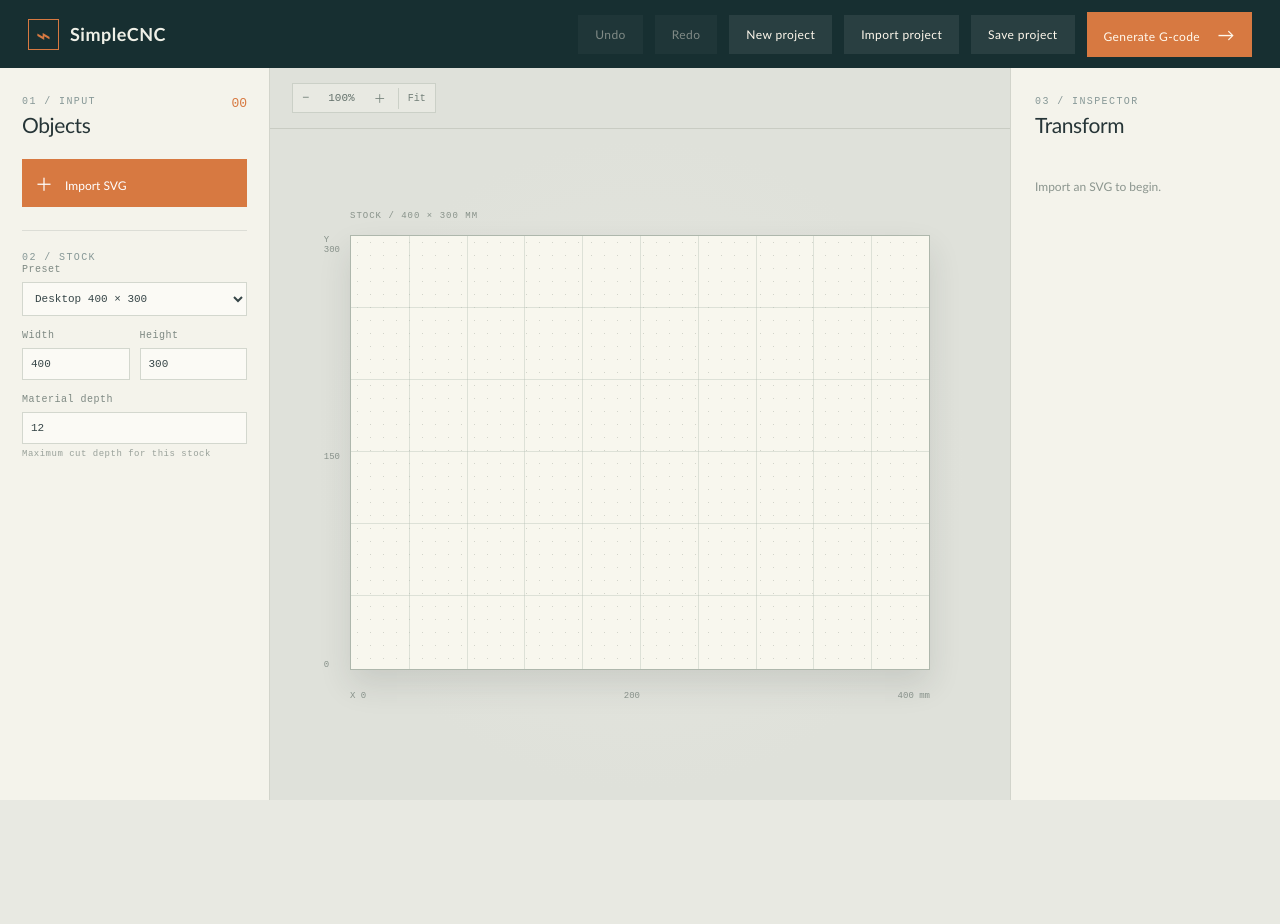
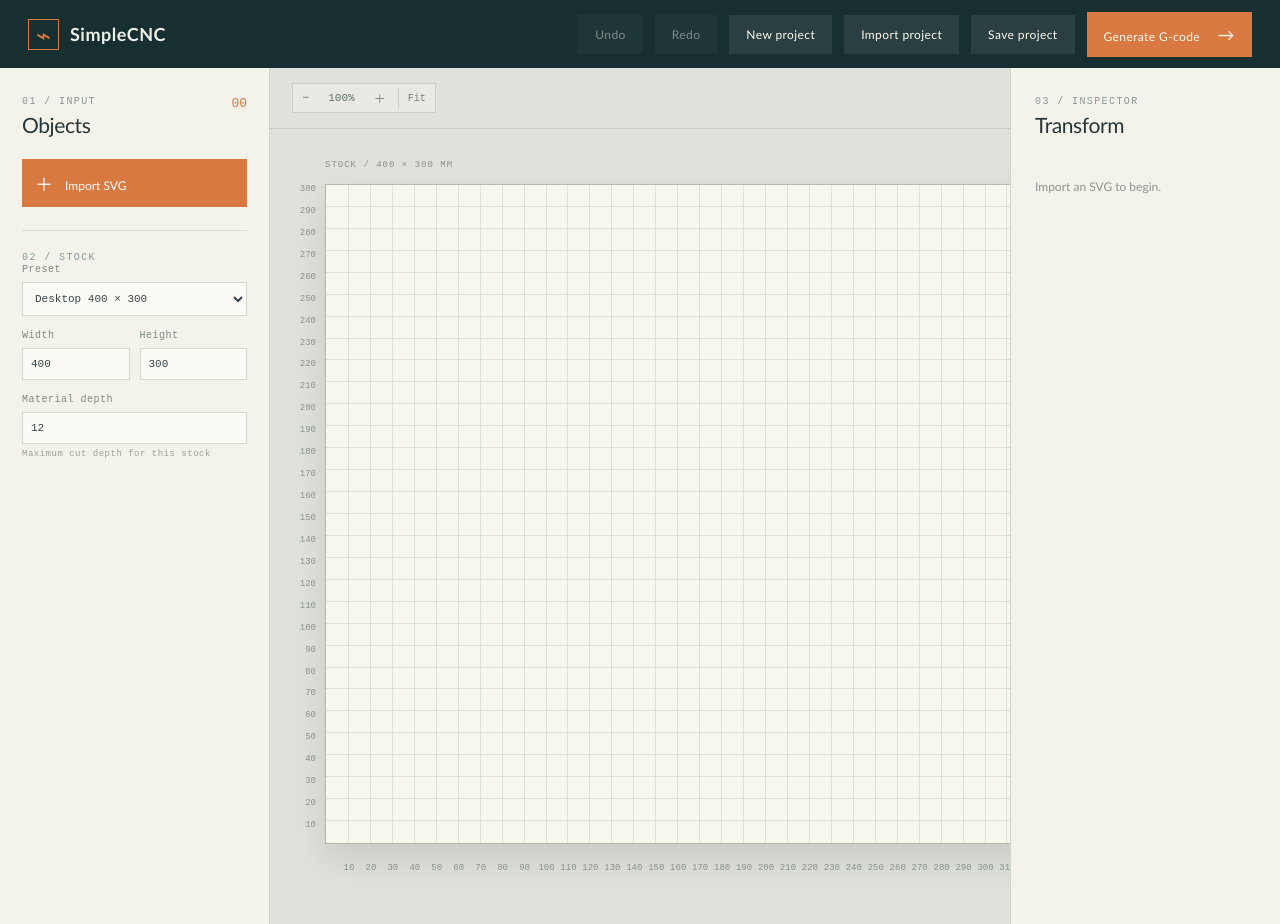
Before and after one commit to stephenharris/simplecnc, a React (Vite) app: page / in a window 1280 px wide. Before the commit the page ends 800 px from the top, so only its background shows below. Built offline with nearby package versions, Linux system fonts and the light colour scheme.

Commit message:
Improve grid lines
Use a 10mm grid line and label each line. Removes overflow:hidden
from the canvas so labels are visible, but also means that objects
that run outside of the canvas are still visible.

```diff
--- a/src/components/Canvas.css
+++ b/src/components/Canvas.css
@@ -76,26 +76,8 @@
 .stock-surface {
   position: absolute;
   inset: 0;
-  overflow: hidden;
   background-color: #f8f7ee;
-  background-image: radial-gradient(#d2d4ca .75px, transparent .75px);
-  background-size: 13px 13px;
   border: 1px solid #aeb7ac;
-}
-
-.grid-line {
-  position: absolute;
-  top: 0;
-  bottom: 0;
-  border-left: 1px solid rgba(181, 191, 181, .4);
-}
-
-.grid-line.horizontal {
-  left: 0;
-  right: 0;
-  top: auto;
-  border-left: 0;
-  border-bottom: 1px solid rgba(181, 191, 181, .4);
 }
 
 .canvas-object {
@@ -142,35 +124,6 @@
 .handle.bl { bottom: -9px; left: -9px; }
 .handle.br { bottom: -9px; right: -9px; }
 
-.axis-x,
-.axis-y {
-  position: absolute;
-  color: #87918a;
-  font: 9px monospace;
-}
-
-.axis-x {
-  top: calc(100% + 21px);
-  left: 0;
-  right: 0;
-  display: flex;
-  justify-content: space-between;
-}
-
-.axis-y {
-  right: calc(100% + 10px);
-  top: 0;
-  bottom: 0;
-  display: flex;
-  flex-direction: column;
-  justify-content: space-between;
-}
-
-.axis-x b,
-.axis-y b {
-  font-weight: normal;
-}
-
 @media (max-width: 800px) {
   .canvas-area {
     min-height: 600px;
--- a/src/components/Canvas.tsx
+++ b/src/components/Canvas.tsx
@@ -3,6 +3,7 @@ import type { Point, Stock, SvgObject } from '../types/cnc'
 import './Canvas.css'
 import { AxisAlignedBoundingBox } from '../utils/geometry'
 import { getDepthColor } from '../utils/color'
+import { Grid } from './Grid'
 
 type CanvasProps = {
   objects: SvgObject[]
@@ -128,12 +129,11 @@ export function Canvas({ objects, selectedIds, stock, zoom, onZoomChange, onSele
       </div>
 
       <div className="canvas-scroll">
-        <div className="workbench" style={{ width: `${Math.min(760, stock.width * 1.45) * zoom / 100}px`, aspectRatio: `${stock.width} / ${stock.height}` }}>
+        <div className="workbench" style={{ width: `${900 * zoom / 100}px`, aspectRatio: `${stock.width} / ${stock.height}` }}>
           <div className="stock-label">STOCK / {stock.width} × {stock.height} MM</div>
           <div className="stock-surface">
-            {[...Array(9)].map((_, index) => <span key={index} className="grid-line" style={{ left: `${(index + 1) * 10}%` }} />)}
-            {[...Array(5)].map((_, index) => <span key={index} className="grid-line horizontal" style={{ bottom: `${(index + 1) * 16.666}%` }} />)}
-
+            <Grid maxSpan={stock.width} direction="vertical" />
+            <Grid maxSpan={stock.height} direction="horizontal" />
             {selectedIds.length > 0 && <div
               className='axis-aligned-selection-box'
               style={{
@@ -189,8 +189,6 @@ export function Canvas({ objects, selectedIds, stock, zoom, onZoomChange, onSele
               </div>
             ))}
           </div>
-          <span className="axis-x">X 0 <b>{stock.width / 2}</b> {stock.width} mm</span>
-          <span className="axis-y">Y {stock.height}<b>{stock.height / 2}</b>0</span>
         </div>
       </div>
 
--- /dev/null
+++ b/src/components/Grid.css
@@ -0,0 +1,37 @@
+.grid-line {
+  position: absolute;
+  top: 0;
+  bottom: 0;
+  border-left: 1px solid rgba(181, 191, 181, .4);
+  display: flex;
+  justify-content: center;
+}
+
+.grid-line.horizontal {
+  left: 0;
+  right: 0;
+  top: auto;
+  border-left: 0;
+  border-bottom: 1px solid rgba(181, 191, 181, .4);
+}
+
+.axis-x,
+.axis-y {
+  position: absolute;
+  color: #87918a;
+  font: 9px monospace;
+}
+
+.axis-x {
+  position: absolute;
+  bottom: -30px;
+}
+
+.axis-y {
+  right: calc(100% + 10px);
+}
+
+.axis-x b,
+.axis-y b {
+  font-weight: normal;
+}
--- /dev/null
+++ b/src/components/Grid.tsx
@@ -0,0 +1,25 @@
+import './Grid.css'
+
+type GridProps = {
+  maxSpan: number
+  direction: 'horizontal' | 'vertical'
+}
+
+export function Grid({ maxSpan, direction }: GridProps) {
+
+  const numberOfLines = maxSpan / 10;
+  const percentage = 100 / numberOfLines;
+  return (
+    <span>
+{[...Array(numberOfLines)].map((_, index) =>
+  <span
+    key={index}
+    className={`grid-line ${direction}`}
+    style={{ [direction === 'horizontal' ? 'bottom' : 'left']: `${(index + 1) * percentage}%` }}
+  >
+    <span className={ `axis-${direction === 'horizontal' ? 'y' : 'x'}` }>{(index + 1)*10}</span>
+  </span>
+  )
+}
+</span>
+)}
```
